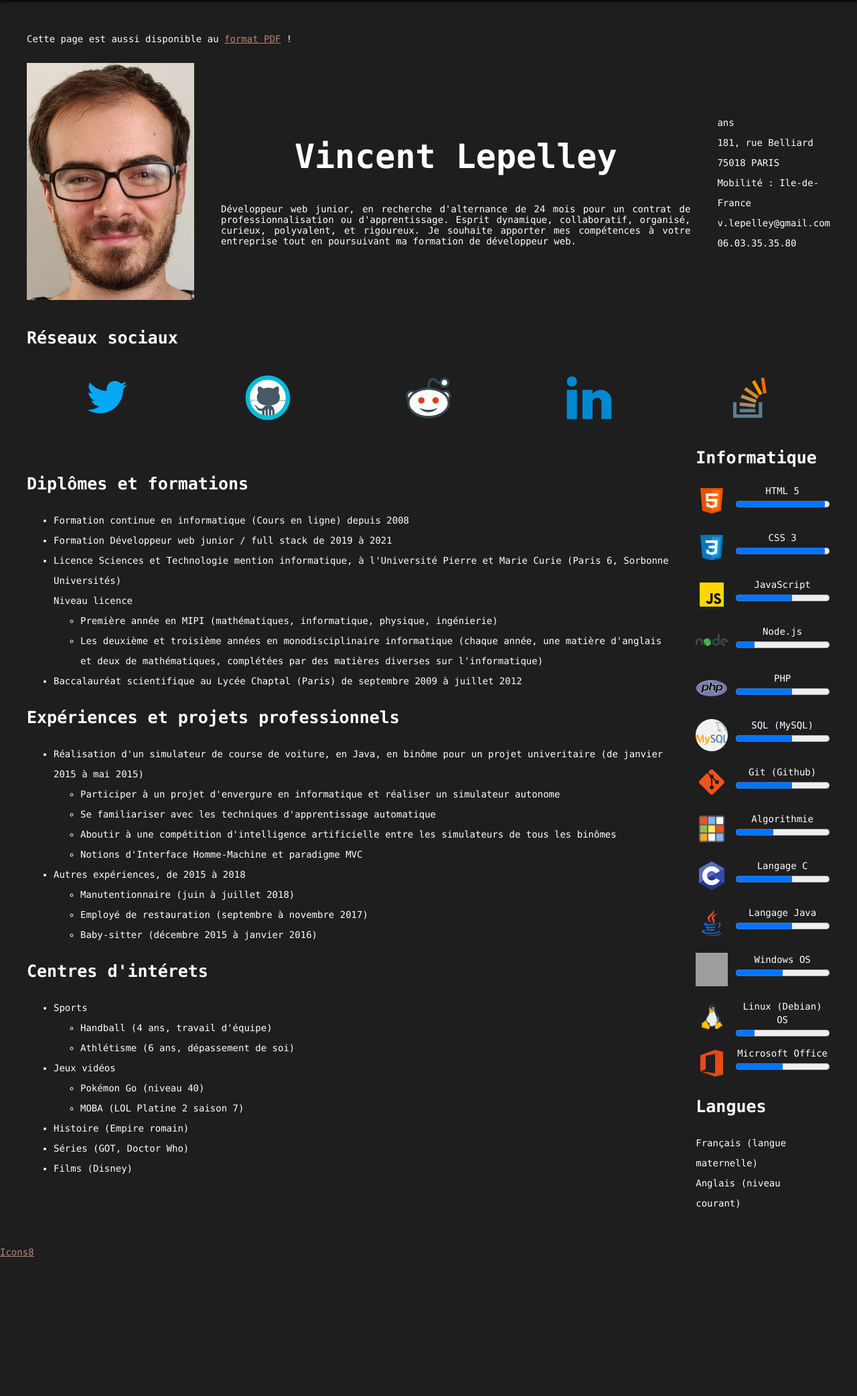
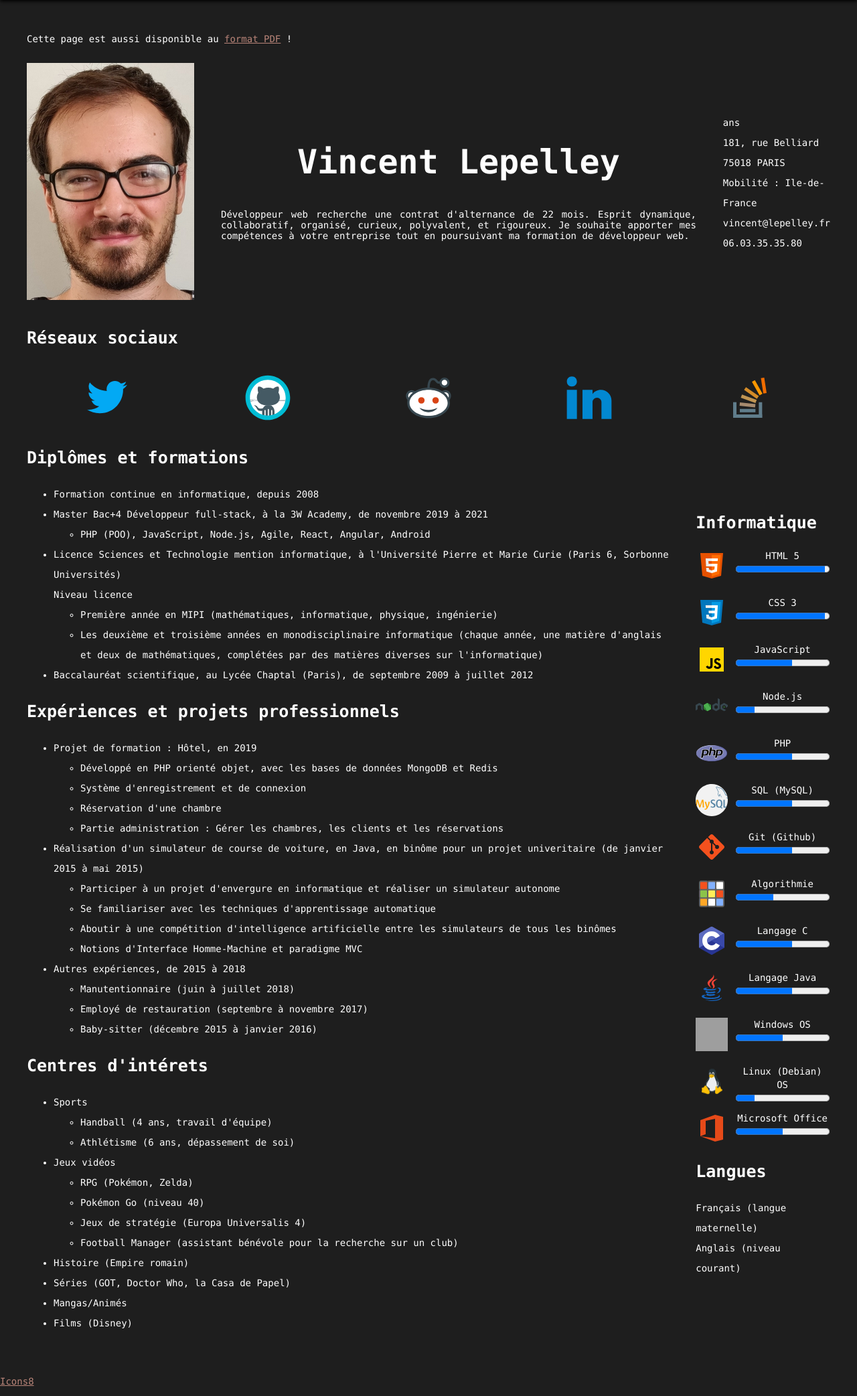
Before and after one commit to Lepelley/portfolio, a PHP site: page /view/frontend/cvView.php in a window 1280 px wide. Shown: the part 54-2139 px from the top of the page at 67% size. Before the commit the page ends 1931 px from the top, so only its background shows below. Run offline with PHP 8.4, Linux system fonts and the light colour scheme; the template is opened without the code that fills it, so the values that code supplies are empty; grey boxes are pictures that could not be loaded.

Commit message:
Modification des CVs

```diff
--- a/view/frontend/cvView.php
+++ b/view/frontend/cvView.php
@@ -12,14 +12,13 @@ ob_start();
         <p><a href="public/img/moi.jpg"><img src="public/img/mini_moi.jpg" alt="Ma photo"></a></p>
         <div class="cv-presentation">
             <h2>Vincent Lepelley</h2>
-            <p>Développeur web junior, en recherche d'alternance de 24 mois pour un contrat de professionnalisation ou d'apprentissage. Esprit dynamique, collaboratif,
-                organisé, curieux, polyvalent, et rigoureux. Je souhaite apporter mes compétences à votre entreprise tout en poursuivant ma formation de développeur web.</p>
+            <p>Développeur web recherche une contrat d'alternance de 22 mois. Esprit dynamique, collaboratif,  organisé, curieux, polyvalent, et rigoureux. Je souhaite apporter mes compétences à votre entreprise tout en poursuivant ma formation de développeur web.</p>
         </div>
         <ul class="list-no-style">
             <li><?php echo $age; ?> ans</li>
             <li>181, rue Belliard 75018 PARIS</li>
             <li>Mobilité : Ile-de-France</li>
-            <li>v.lepelley@gmail.com</li>
+            <li>vincent@lepelley.fr</li>
             <li>06.03.35.35.80</li>
         </ul>
     </header>
@@ -37,20 +36,12 @@ ob_start();
         <div class="col">
             <h3>Dipl&ocirc;mes et formations</h3>
             <ul>
-                <li>Formation continue en informatique (Cours en ligne) depuis 2008</li>
-                <!--
-                <li>Formation en alternance : Développeur web junior chez OpenClassrooms (pas encore réalisé) : <br>
-                    Diplôme RNCP de niveau III (Bac + 2)
+                <li>Formation continue en informatique, depuis 2008</li>
+                <li>Master Bac+4 Développeur full-stack, à la 3W Academy, de novembre 2019 à 2021
                     <ul>
-                        <li>Intégrer la maquette d'un site d'une agence web</li>
-                        <li>Créer un site en personnalisant un thème WordPress</li>
-                        <li>Concevoir une carte interactive de location de vélos</li>
-                        <li>Créer un blog pour un écrivain</li>
-                        <li>Rédiger un rapport de stage</li>
+                        <li>PHP (POO), JavaScript, Node.js, Agile, React, Angular, Android</li>
                     </ul>
                 </li>
-                -->
-                <li>Formation Développeur web junior / full stack de 2019 à 2021</li>
                 <li>Licence Sciences et Technologie mention informatique, à l'Université Pierre et Marie Curie (Paris 6, Sorbonne Universités)<br>
                     Niveau licence
                     <ul>
@@ -59,11 +50,20 @@ ob_start();
                             mathématiques, complétées par des matières diverses sur l'informatique)</li>
                     </ul>
                 </li>
-                <li>Baccalauréat scientifique au Lycée Chaptal (Paris) de septembre 2009 à juillet 2012</li>
+                <li>Baccalauréat scientifique, au Lycée Chaptal (Paris), de septembre 2009 à juillet 2012</li>
             </ul>
 
             <h3>Expériences et projets professionnels</h3>
             <ul>
+                <li>
+                    Projet de formation : Hôtel, en 2019
+                    <ul>
+                        <li>Développé en PHP orienté objet, avec les bases de données MongoDB et Redis</li>
+                        <li>Système d'enregistrement et de connexion</li>
+                        <li>Réservation d'une chambre</li>
+                        <li>Partie administration : Gérer les chambres, les clients et les réservations</li>
+                    </ul>
+                </li>
                 <li>Réalisation d'un simulateur de course de voiture, en Java, en binôme pour un projet univeritaire (de janvier 2015 à mai 2015)
                     <ul>
                         <li>Participer à un projet d'envergure en informatique et réaliser un simulateur autonome</li>
@@ -93,12 +93,15 @@ ob_start();
                 <li>
                     Jeux vidéos
                     <ul>
+                        <li>RPG (Pokémon, Zelda)</li>
                         <li>Pokémon Go (niveau 40)</li>
-                        <li>MOBA (LOL Platine 2 saison 7)</li>
+                        <li>Jeux de stratégie (Europa Universalis 4)</li>
+                        <li>Football Manager (assistant bénévole pour la recherche sur un club)</li>
                     </ul>
                 </li>
                 <li>Histoire (Empire romain)</li>
-                <li>Séries (GOT, Doctor Who)</li>
+                <li>Séries (GOT, Doctor Who, la Casa de Papel)</li>
+                <li>Mangas/Animés</li>
                 <li>Films (Disney)</li>
             </ul>
         </div>
@@ -111,19 +114,20 @@ ob_start();
                 </li>
                 <li>
                     <label for="css"><img src="public/img/icons8-css3.svg" alt="CSS 3" title="CSS 3"></label>
-                    <span>CSS 3<progress id="css" max="100" value="95">95%</progress></span>
+                    <span>CSS 3<progress id="css" max="100" value="95">90%</progress></span>
                 </li>
+                <!-- Bootstrap -->
                 <li>
                     <label for="javascript"><img src="public/img/icons8-javascript.svg" alt="JavaScript" title="JavaScript"></label>
-                    <span>JavaScript<progress id="javascript" max="100" value="60">60%</progress></span>
+                    <span>JavaScript<progress id="javascript" max="100" value="60">70%</progress></span>
                 </li>
                 <li>
                     <label for="node-js"><img src="public/img/icons8-nodejs.svg" alt="Node.js" title="Node.js"></label>
-                    <span>Node.js<progress id="node-js" max="100" value="20">20%</progress></span>
+                    <span>Node.js<progress id="node-js" max="100" value="20">50%</progress></span>
                 </li>
                 <li>
                     <label for="php"><img src="public/img/php.svg" alt="PHP" title="PHP"></label>
-                    <span>PHP<progress id="php" max="100" value="60">60%</progress></span>
+                    <span>PHP<progress id="php" max="100" value="60">95%</progress></span>
                 </li>
                 <!--<li>
                     <label for="cms">CMS (Wordpress)</label>
@@ -154,12 +158,13 @@ ob_start();
                 </li>
                 <li>
                     <label for="linux"><img src="public/img/icons8-linux-48.png" alt="Linux" title="Système Linux (Debian)"></label>
-                    <span>Linux (Debian) OS<progress id="linux" max="100" value="20">20%</progress></span>
+                    <span>Linux (Debian) OS<progress id="linux" max="100" value="20">3  0%</progress></span>
                 </li>
                 <li>
                     <label for="office"><img src="public/img/icons8-office-365.svg" alt="Logiciels Office" title="Logiciels Office"></label>
                     <span>Microsoft Office<progress id="office" max="100" value="50">50%</progress></span>
                 </li>
+                <!-- Visual Studio Code -->
             </ul>
 
             <h3>Langues</h3>
```
Also changed, not shown: 1 other file.
